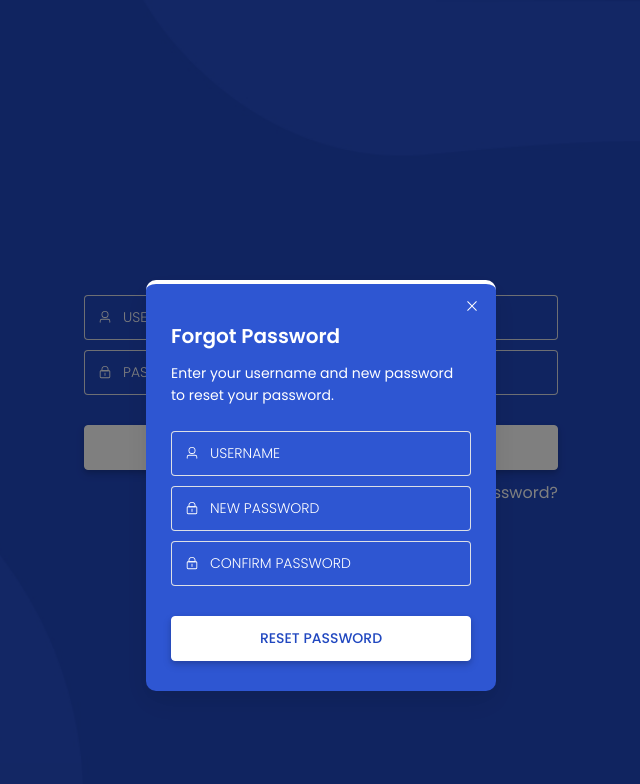
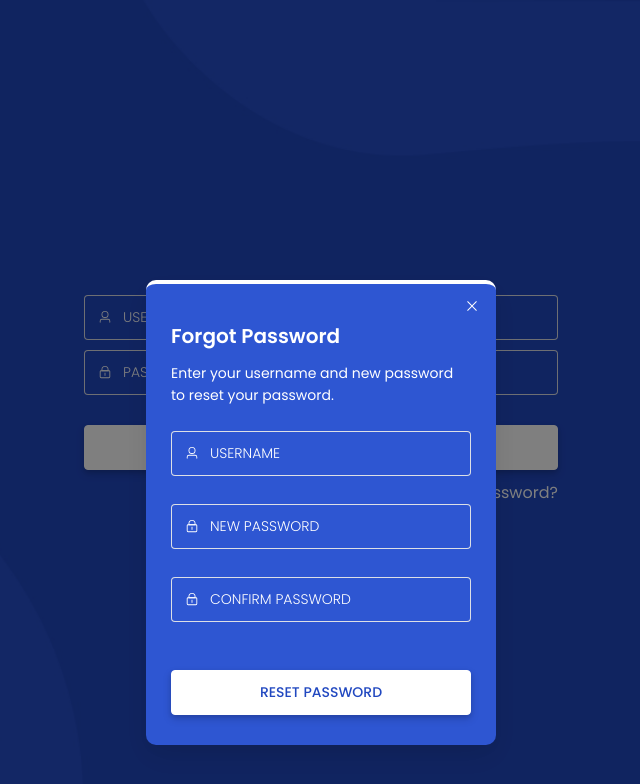
Before and after one commit to deekeso/act-student-registration-batch2, a Vue app: page / in a window 1280 px wide. Both pictures are taken after a click on the link "Forgot password?". Shown: the top 784 px of the page, without its empty margins (319-959 px from the left). Built offline with nearby package versions, Linux system fonts and the light colour scheme.

Commit message:
fixed error message (all fields are provided w/ inline error)

```diff
--- a/src/components/ui/message box/ForgotPass.vue
+++ b/src/components/ui/message box/ForgotPass.vue
@@ -1,13 +1,17 @@
 <template>
   <div class="forgot-pass-container">
+    <el-form :model="form" :rules="rules" ref="formRef" label-width="0">
+      <el-form-item prop="username">
         <el-input
-      v-model="username"
+          v-model="form.username"
           placeholder="USERNAME"
           :prefix-icon="User"
           @keyup.enter="handleResetPassword"
         />
+      </el-form-item>
+      <el-form-item prop="password">
         <el-input
-      v-model="password"
+          v-model="form.password"
           type="password"
           placeholder="NEW PASSWORD"
           :prefix-icon="Lock"
@@ -15,15 +19,19 @@
           show-password
           @keyup.enter="handleResetPassword"
         />
+      </el-form-item>
+      <el-form-item prop="confirmPassword">
         <el-input
-      v-model="confirmPassword"
+          v-model="form.confirmPassword"
           type="password"
           placeholder="CONFIRM PASSWORD"
           :prefix-icon="Lock"
           show-password
           @keyup.enter="handleResetPassword"
         />
+      </el-form-item>
       <el-button color="#ffff" @click="handleResetPassword"> RESET PASSWORD </el-button>
+    </el-form>
   </div>
 </template>
 
@@ -32,47 +40,53 @@ import { ref } from 'vue'
 import { Lock, User } from '@element-plus/icons-vue'
 import { useAuthStore } from '@/stores/auth'
 import { ElMessage } from 'element-plus'
+import { confirmPasswordValidator, passwordValidator } from '@/composables/formRules'
+import type { FormInstance } from 'element-plus'
 
 // Use the Pinia auth store
 const authStore = useAuthStore()
-const username = ref('')
-const password = ref('')
-const confirmPassword = ref('')
+
+const form = ref({
+  username: '',
+  password: '',
+  confirmPassword: '',
+})
+
+const formRef = ref<FormInstance>()
+
+// password validation
+const rules = {
+  username: [{ required: true, message: 'This field is required', trigger: 'blur' }],
+  password: [{ validator: passwordValidator, trigger: 'blur' }],
+  confirmPassword: [
+    {
+      validator: confirmPasswordValidator(() => form.value.password),
+      trigger: 'blur',
+    },
+  ],
+}
 
 // Define emits
 const emit = defineEmits<{
   (e: 'close'): void
 }>()
 
-const MIN_PASSWORD_LENGTH = 8
-
 const handleResetPassword = () => {
-  if (!username.value.trim() || !password.value.trim() || !confirmPassword.value.trim()) {
-    ElMessage.error('Please answer all fields.')
-    return
-  }
-  if (password.value.length < MIN_PASSWORD_LENGTH) {
-    ElMessage.error(`Password must be at least ${MIN_PASSWORD_LENGTH} characters`)
-    return
-  }
-  if (password.value !== confirmPassword.value) {
-    ElMessage.error('Passwords do not match')
-    return
-  }
-
-  const result = authStore.resetPassword(username.value, password.value)
-
+  formRef.value?.validate((valid: boolean) => {
+    if (!valid) return
+    const result = authStore.resetPassword(form.value.username, form.value.password)
     if (result.success) {
       ElMessage.success(result.message)
       // Clear the form
-    username.value = ''
-    password.value = ''
-    confirmPassword.value = ''
+      form.value.username = ''
+      form.value.password = ''
+      form.value.confirmPassword = ''
       // Close the dialog after successful reset
       emit('close')
     } else {
       ElMessage.error(result.message)
     }
+  })
 }
 </script>
 
@@ -80,8 +94,8 @@ const handleResetPassword = () => {
 .forgot-pass-container {
   display: flex;
   flex-direction: column;
-  align-items: center;
-  justify-content: center;
+  /* align-items: center;
+  justify-content: center; */
   padding: 24px 0 0 0;
   text-align: center;
 }
@@ -111,4 +125,9 @@ const handleResetPassword = () => {
   font-size: 14px;
   color: #2148c0 !important;
 }
+
+:deep(.el-form-item__error) {
+  padding: 0;
+  top: 90%;
+}
 </style>
--- a/src/composables/formRules.ts
+++ b/src/composables/formRules.ts
@@ -71,6 +71,34 @@ function zipcodeValidator(rule: FormItemRule, value: string, callback: (error?:
   }
 }
 
+// forgot password
+export function passwordValidator(
+  rule: FormItemRule,
+  value: string,
+  callback: (error?: Error) => void,
+) {
+  if (!value) return callback(new Error('New password is required'))
+  if (/^\s|\s$/.test(value)) {
+    callback(new Error('No leading or trailing spaces allowed'))
+  } else if ((value.match(/[A-Za-zñÑ]/g) || []).length < 8) {
+    callback(new Error('Must contain at least 8 letters'))
+  } else {
+    callback()
+  }
+}
+
+export function confirmPasswordValidator(passwordGetter: () => string) {
+  return (rule: FormItemRule, value: string, callback: (error?: Error) => void) => {
+    if (!value) {
+      callback(new Error('Confirm password is required'))
+    } else if (value !== passwordGetter()) {
+      callback(new Error('Passwords do not match'))
+    } else {
+      callback()
+    }
+  }
+}
+
 export const formRules = reactive({
   lastName: [{ validator: nameValidator, trigger: 'blur' }],
   firstName: [{ validator: nameValidator, trigger: 'blur' }],
```
Lines whose indentation alone changed are shown as unchanged.
